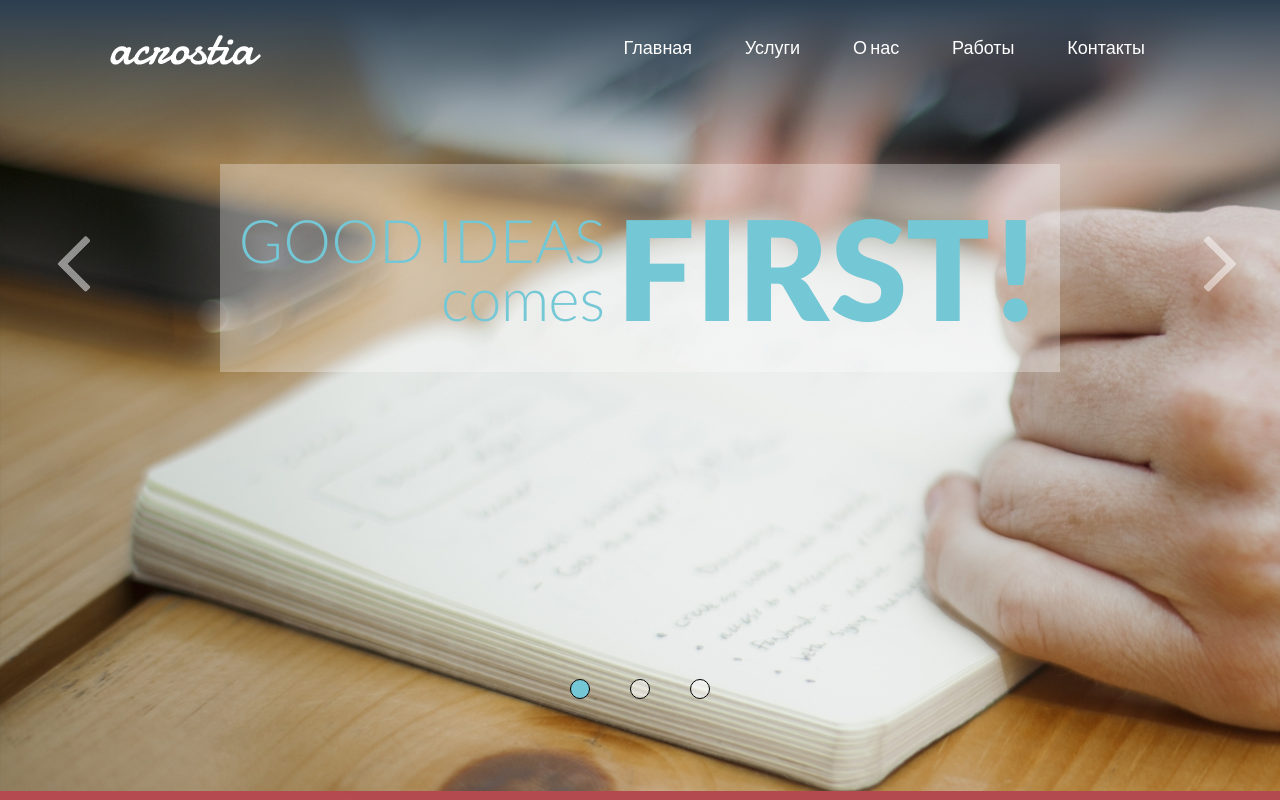
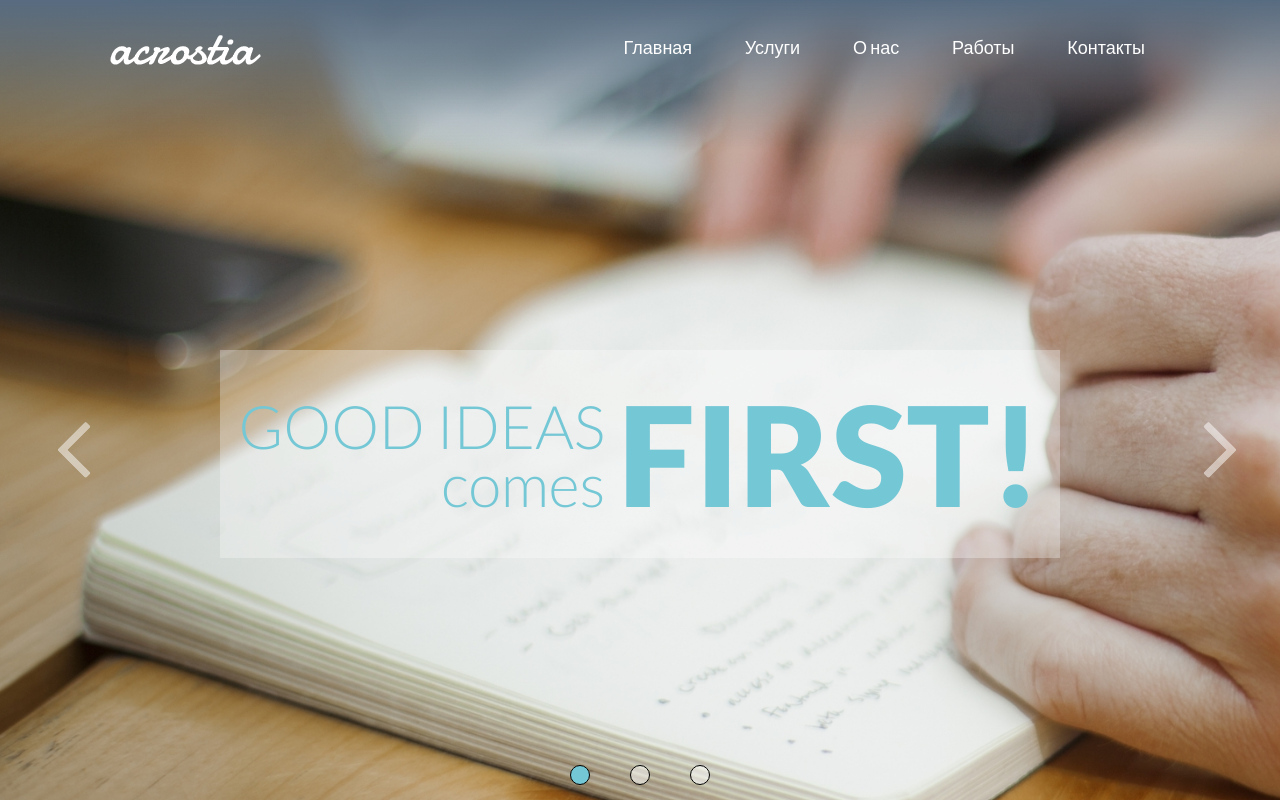
Before and after one commit to ogurec-i-molok0/acnostia, a website: page app/index.html in a window 1280 px wide. Shown: the top 800 px of the page. Drawn offline with nearby package versions, Linux system fonts and the light colour scheme.

Commit message:
fix header

```diff
--- a/app/scss/style.scss
+++ b/app/scss/style.scss
@@ -11,9 +11,11 @@
 // start header
 
 .header{
-    height: 164px;
-    background-image: linear-gradient(0.0deg, rgba(0,0,0,0.0) 0%, #2c3e50 100%);
-    position: static;
+    height: 150px;
+    background-image: linear-gradient(0.0deg, rgba(0,0,0,0.0) 0%, #576b80 100%);
+    position: fixed;
+    width: 100%;
+    z-index: 1;
 }
 .header__logo{
     padding-top: 35px;
@@ -76,6 +78,7 @@
     max-width: 1600px;
     width: 100%;
     margin: 0 auto;
+    padding-top: 350px;
 }
 .first__slider-inner{
     position: relative;
@@ -85,7 +88,7 @@
     width: 100%;
     text-align: center;
     margin: 0 auto;
-    margin-bottom: 300px;
+    margin-bottom: 200px;
     padding: 35px 0;
     text-align: center;
     background-color:rgba(255, 255, 255, 0.3);
```
Also changed, not shown: app/css/style.min.css.
